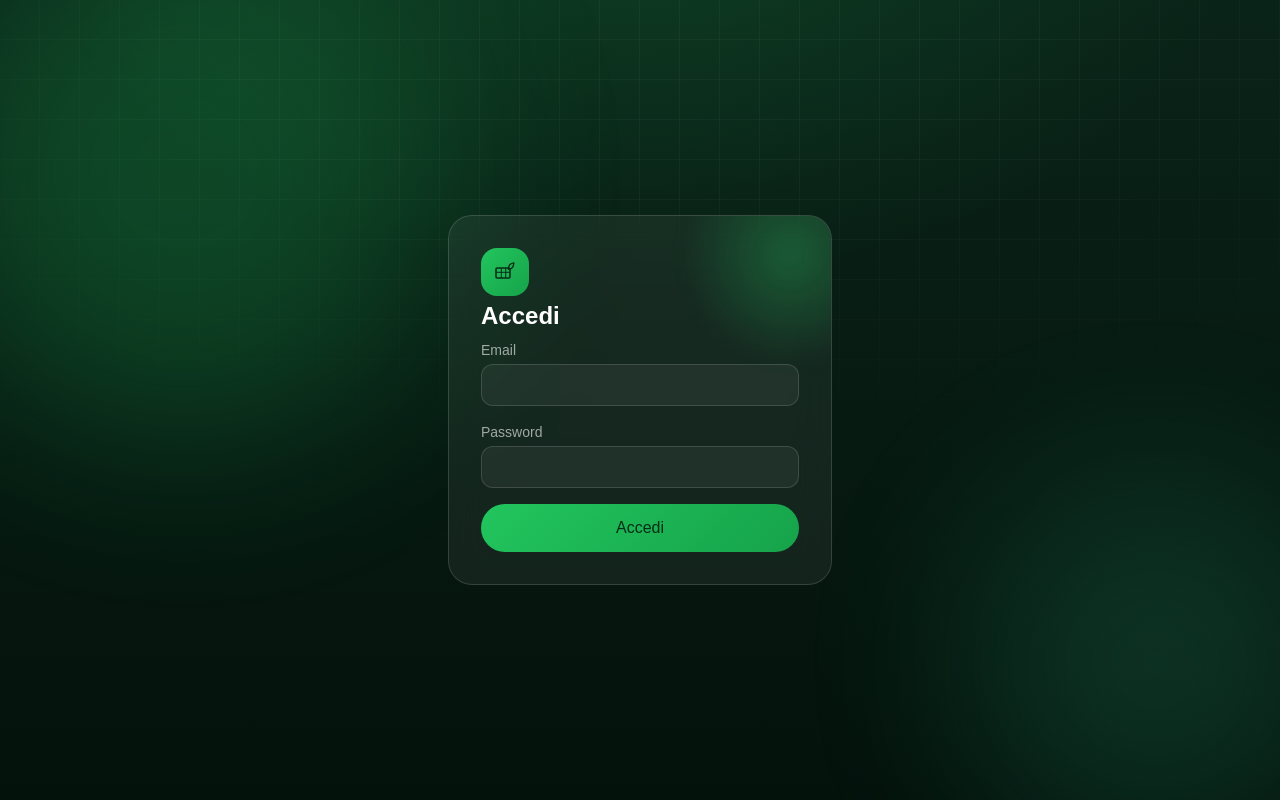
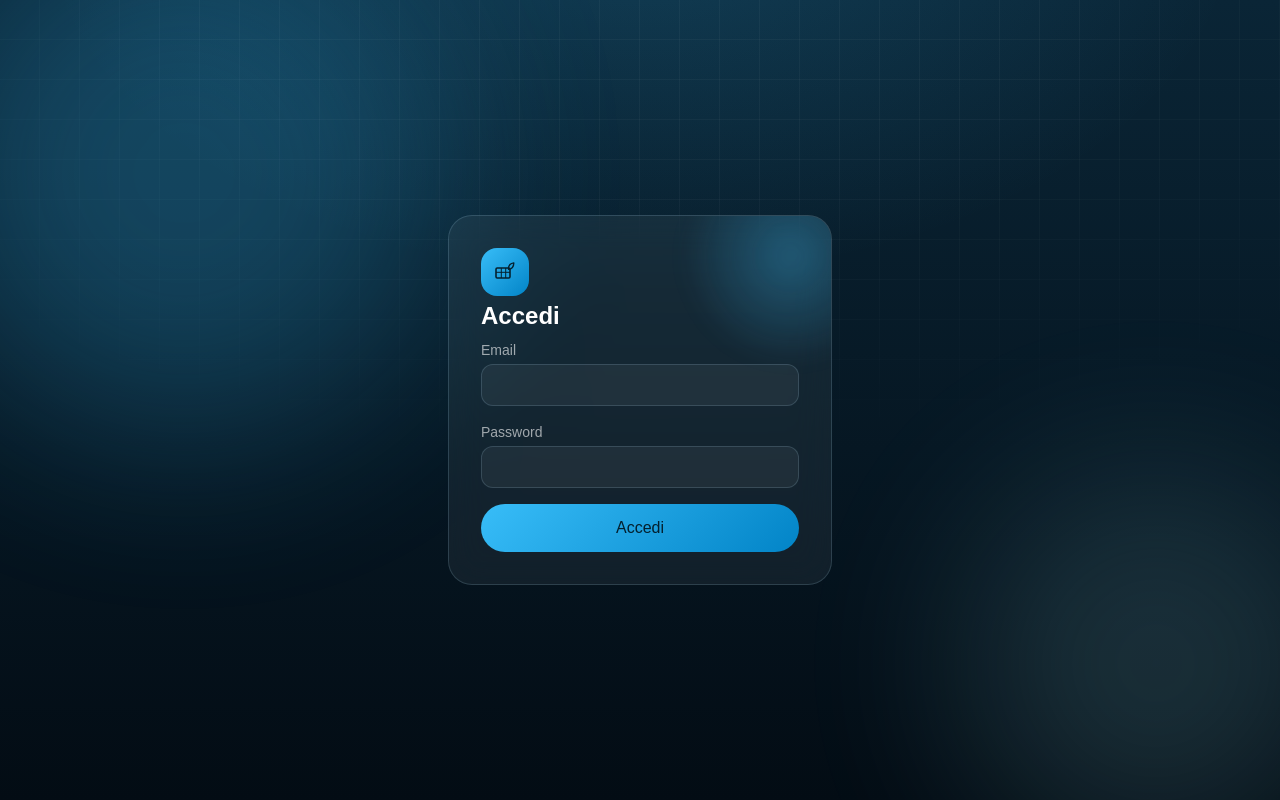
Before and after one commit to emergoapp-beep/solar-panels-platform, a Next.js app: page /login in a window 1280 px wide. Built offline with nearby package versions, Linux system fonts and the light colour scheme.

Commit message:
Redesign tema: da verde a ice (blu ghiaccio/ciano)

```diff
--- a/app/globals.css
+++ b/app/globals.css
@@ -1,17 +1,17 @@
 @import "tailwindcss";
 
 :root {
-  --background: #04120c;
-  --foreground: #f2f8f4;
+  --background: #030c14;
+  --foreground: #eef7fb;
 
-  /* ----- Tema Liquid Glass / Solare (verde) ----- */
-  --sun: #22c55e;
-  --sun-deep: #16a34a;
-  --sun-dark-text: #052e16;
-  --energy: #3ee6a8;
-  --glass-bg: rgba(255, 255, 255, 0.06);
-  --glass-bg-strong: rgba(255, 255, 255, 0.12);
-  --glass-border: rgba(255, 255, 255, 0.14);
+  /* ----- Tema Liquid Glass / Ice ----- */
+  --sun: #38bdf8;
+  --sun-deep: #0284c7;
+  --sun-dark-text: #04202e;
+  --energy: #a5f3fc;
+  --glass-bg: rgba(224, 242, 254, 0.06);
+  --glass-bg-strong: rgba(224, 242, 254, 0.12);
+  --glass-border: rgba(186, 230, 253, 0.16);
   --glass-blur: 18px;
 }
 
@@ -108,7 +108,7 @@ body {
   right: -70px;
   width: 220px;
   height: 220px;
-  background: radial-gradient(circle, rgba(34, 197, 94, 0.32), transparent 70%);
+  background: radial-gradient(circle, rgba(56, 189, 248, 0.32), transparent 70%);
   filter: blur(10px);
   pointer-events: none;
 }
@@ -142,12 +142,12 @@ body {
 }
 
 .btn-success {
-  background: rgba(62, 230, 168, 0.16);
+  background: rgba(165, 243, 252, 0.14);
   color: var(--energy);
-  border: 1px solid rgba(62, 230, 168, 0.35);
+  border: 1px solid rgba(165, 243, 252, 0.32);
 }
 .btn-success:hover:not(:disabled) {
-  background: rgba(62, 230, 168, 0.26);
+  background: rgba(165, 243, 252, 0.24);
 }
 
 .btn-ghost {
@@ -170,8 +170,8 @@ body {
   outline: none;
 }
 .input-glass:focus {
-  border-color: rgba(34, 197, 94, 0.6);
-  box-shadow: 0 0 0 3px rgba(34, 197, 94, 0.18);
+  border-color: rgba(56, 189, 248, 0.6);
+  box-shadow: 0 0 0 3px rgba(56, 189, 248, 0.18);
 }
 
 /* ==========================================================================
@@ -184,8 +184,8 @@ body {
   z-index: -10;
   overflow: hidden;
   background:
-    radial-gradient(ellipse 1000px 600px at 50% -10%, rgba(34, 197, 94, 0.16), transparent 60%),
-    linear-gradient(180deg, #0a2318 0%, #04120c 100%);
+    radial-gradient(ellipse 1000px 600px at 50% -10%, rgba(56, 189, 248, 0.16), transparent 60%),
+    linear-gradient(180deg, #0a2536 0%, #030c14 100%);
   pointer-events: none;
 }
 
```
